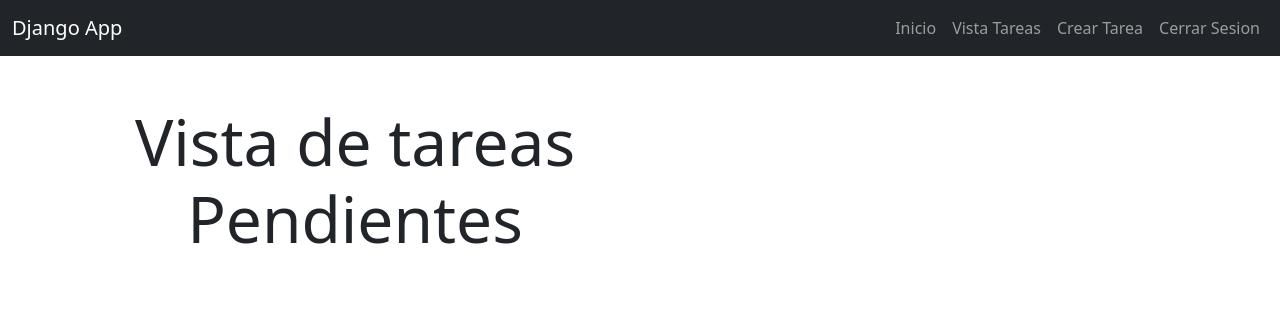
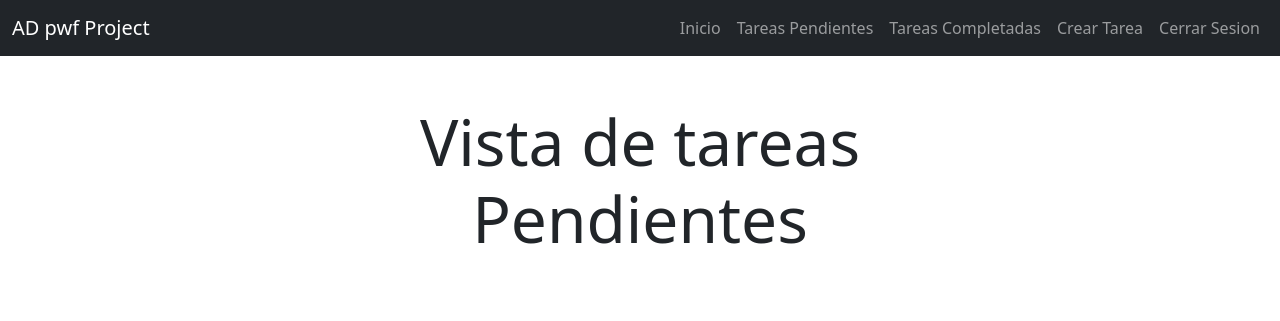
Before and after one commit to KasbekGaz/ADpwf, a Django app: page /tareas/ in a window 1280 px wide. Shown: the top 321 px of the page. Run offline with Django 4.2, Linux system fonts and the light colour scheme; a user stored in the database is signed in; data comes from the database, SQL or seed files in the repository; both versions use the stored data as it was after the commit.

Commit message:
Terminando el CRUD

```diff
--- a/ADframework/urls.py
+++ b/ADframework/urls.py
@@ -25,7 +25,10 @@ urlpatterns = [
     path('inicio/', views.autenticar, name='inicio'),
     path('logout/', views.closesesion, name="CerrarSesion"),
     path('tareas/', views.tarea, name='vistatarea' ),
-    path('tareas/crear/', views.nuevatarea, name="crearT"),
-    path('tareas/<int:tarea_id>/', views.detalles_tarea, name='detalle_tarea')
+    path('tareas_completadas/', views.tareas_c, name='tareas_c'),
+    path('tareas/crear/', views.nuevatarea, name='crearT'),
+    path('tareas/<int:tarea_id>/', views.detalles_tarea, name='detalle_tarea'),
+    path('tareas/<int:tarea_id>/completadas', views.completar_tarea, name='complete_tarea'),
+    path('tareas/<int:tarea_id>/delete', views.delete_tarea, name='delete_tarea'),
 
 ]
--- a/TareaApp/models.py
+++ b/TareaApp/models.py
@@ -17,6 +17,7 @@ class Tarea(models.Model):
     actualizado_en = models.DateTimeField(auto_now=True) #fecha y hora en que se actualizo la tarea.
     archivo_adjunto = models.FileField(upload_to='archivos/', null=True, blank=True)
     importante = models.BooleanField(default=False) #campo de importante
+    Fcompletado = models.DateTimeField(null=True, blank=True)
 
     def __str__(self) -> str:
         return self.titulo + ' - Esta tarea es de: -' + self.creado_por.username
--- a/TareaApp/templates/Vtareas.html
+++ b/TareaApp/templates/Vtareas.html
@@ -2,29 +2,56 @@
 
 {% block content %}
 <main class="container">
-    <div class="row">
-        <div class="col-md-6 offset-md3">
-            <h1 class="text-center display-3 py-5"> Vista de tareas Pendientes</h1>
+    <div class="row justify-content-center">
+        <div class="col-md-8">
+            <h1 class="text-center display-3 py-5">Vista de tareas Pendientes</h1>
 
-            <ul>
+            <ul class="list-group">
                 {% for task in tasks %}
-                <a class="list-group-item" href="{% url 'detalle_tarea' task.id %}">
-                    <header class="d-flex justify-content-between">
-                        {% if  task.importante%}
-                        <h1 class="fw-bold text-succes">{{task.titulo}}</h1>
-                        {% else %}
-                        <h1 class="fw-bold">{{task.titulo}}</h1>
-                        {% endif %}
-                    <p>{{task.descripcio}}</p>
-                    <p>{{task.asignado_a}}</p>
-                    <p>{{task.fecha_limite}}</p>
-
-                    </header>
-
-                </a>
+                <li class="list-group-item task-item">
+                    <a href="{% url 'detalle_tarea' task.id %}" class="task-link">
+                        <div class="task-header d-flex justify-content-between align-items-center">
+                            <h1 class="fw-bold {% if task.importante %}text-success{% endif %}">{{task.titulo}}</h1>
+                            <p class="mb-0">{{task.asignado_a}}</p>
+                        </div>
+                        <div class="task-details">
+                            <p><strong>Descripción:</strong> {{task.descripcion}}</p>
+                            <p><strong>Fecha límite:</strong> {{task.fecha_limite}}</p>
+                            <p><strong>Completado:</strong> {{ task.Fcompletado|date:"M j Y:i" }}</p>
+                        </div>
+                    </a>
+                </li>
                 {% endfor %}
             </ul>
         </div>
     </div>
 </main>
+
+<style>
+    .task-item {
+        margin: 10px 0;
+        padding: 10px;
+        border: 1px solid blue;
+        border-radius: 5px;
+    }
+
+    .task-header {
+        background-color: #f5f5f5;
+        padding: 10px;
+    }
+
+    .task-details {
+        padding: 10px;
+        margin-top: 10px;
+        border: 1px solid #ddd;
+        border-radius: 5px;
+    }
+
+    .task-link {
+        text-decoration: none;
+        color: inherit;
+    }
+</style>
+
+
 {% endblock  %}
--- a/TareaApp/templates/base.html
+++ b/TareaApp/templates/base.html
@@ -9,7 +9,7 @@
 <body>
     <nav class="navbar navbar-expand-lg bg-dark navbar-dark">
         <div class="container-fluid">
-          <a class="navbar-brand" href="/">Django App</a>
+          <a class="navbar-brand" href="/">AD pwf Project</a>
           <button class="navbar-toggler" type="button" data-bs-toggle="collapse" data-bs-target="#navbarNav" aria-controls="navbarNav" aria-expanded="false" aria-label="Toggle navigation">
             <span class="navbar-toggler-icon"></span>
           </button>
@@ -20,7 +20,10 @@
                       {% if user.is_authenticated %}
                   </li>
                   <li class="nav-item">
-                    <a class="nav-link" href="{% url 'vistatarea' %}">Vista Tareas</a>
+                    <a class="nav-link" href="{% url 'vistatarea' %}">Tareas Pendientes</a>
+                  </li>
+                  <li class="nav-item">
+                    <a class="nav-link" href="/tareas_completadas">Tareas Completadas</a>
                   </li>
                   <li class="nav-item">
                     <a class="nav-link" href="/tareas/crear">Crear Tarea</a>
--- a/TareaApp/templates/casa.html
+++ b/TareaApp/templates/casa.html
@@ -5,11 +5,9 @@
 <main class="container py-5">
     <section class="card card-body">
         <h1 class="display-1 text-center">
-            Django app
+           Aplicacion Web de Administracion de Documentos de Asunto.
         </h1>
-        <p>
-            Lorem ipsum dolor sit amet consectetur adipisicing elit. Labore, quaerat aspernatur at excepturi eum nisi laudantium ipsum repellendus repellat. Doloremque qui consequatur quia voluptates pariatur aperiam, voluptatum hic debitis ducimus!
-        </p>
+        <p>Esta es una aplicacion web, de tareas con complemento de gestion de archivos, para crear, eliminar, actualizar y leer tareas asignadas a un usuario.</p>
         <div class="text-center">
            <a class="btn btn-secondary" href="/inicio/">
             Iniciar Sesion
--- a/TareaApp/views.py
+++ b/TareaApp/views.py
@@ -9,7 +9,8 @@ from django.contrib.auth.decorators import login_required
 from .forms import TareaForm
 #importamos el modelo
 from .models import Tarea
-
+# para la hora y fecha de ahora
+from django.utils import timezone
 
 
 def casa(request):
@@ -66,10 +67,15 @@ def closesesion(request):
 ##La parte de las tareas vista nicamente
 
 def tarea(request):
-    tasks = Tarea.objects.filter(asignado_a = request.user)
+    tasks = Tarea.objects.filter(asignado_a = request.user, Fcompletado__isnull=True)
+    return render(request, 'Vtareas.html', {'tasks':tasks})
+## Parte de vista en tarea de completado
+def tareas_c(request):
+    tasks = Tarea.objects.filter(asignado_a=request.user, Fcompletado__isnull = False).order_by('-Fcompletado')
     return render(request, 'Vtareas.html', {'tasks':tasks})
 
 
+#### AQUI EMPIEZA EL CRUD  ####
 #para crear tareas con el formulario
 def nuevatarea(request):
     if request.method == 'GET':
@@ -97,7 +103,7 @@ def detalles_tarea(request, tarea_id):
         tarea = get_object_or_404(Tarea, pk=tarea_id, asignado_a=request.user)
         form = TareaForm(instance=tarea)
         return render (request, 'detalles_T.html',{
-            'tasks': tarea,
+            'task': tarea,
             'form': form
         })
     else:
@@ -113,3 +119,18 @@ def detalles_tarea(request, tarea_id):
             'form': form,
             'error': 'Error al actuzalizar los datos. Intente de nuevo.'
             })
+
+    #Completar una tarea con la fecha
+def completar_tarea(request, tarea_id):
+    tarea = get_object_or_404(Tarea, pk=tarea_id, asignado_a=request.user)
+    if request.method == 'POST':
+        tarea.Fcompletado = timezone.now()
+        tarea.save()
+        return redirect('vistatarea')
+
+    # Eliminar la tarea
+def delete_tarea(request, tarea_id):
+    tarea = get_object_or_404(Tarea, pk=tarea_id, asignado_a=request.user)
+    if request.method == 'POST':
+        tarea.delete()
+        return redirect('vistatarea')
```
Also changed, not shown: TareaApp/templates/detalles_T.html (+11 -0 lines), TareaApp/migrations/0006_tarea_fcompletado.py (added), db.sqlite3.
